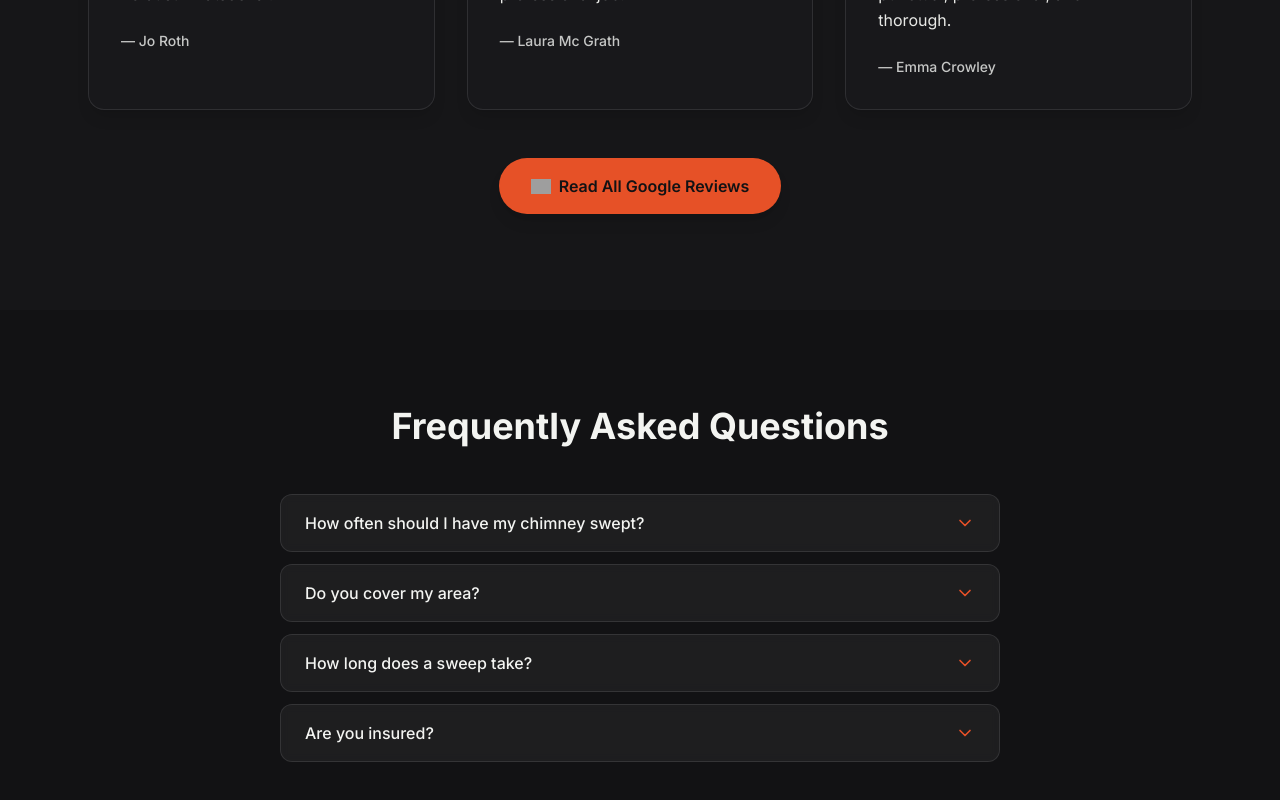
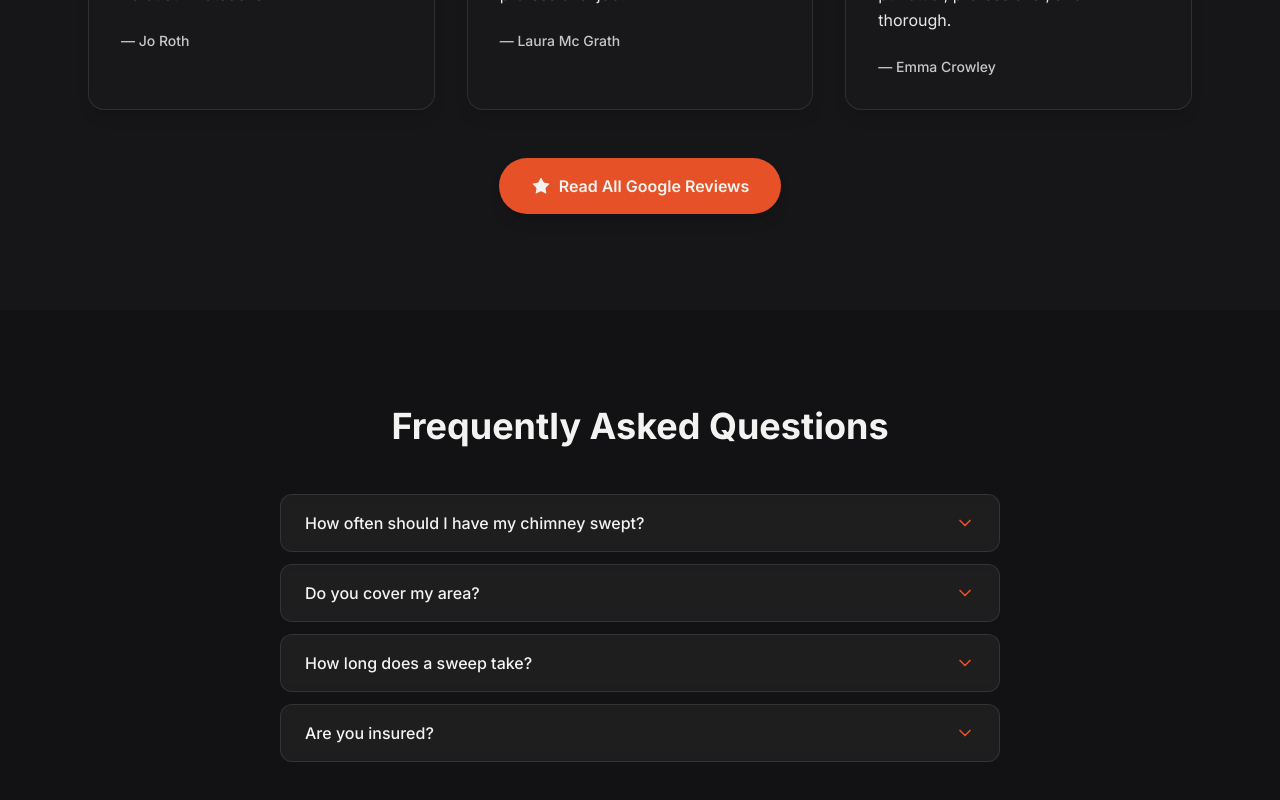
Before and after one commit to davyj93/automatic-octo-lamp, a React (Vite) app: page / in a window 1280 px wide. Shown: the part 3352-4152 px from the top of the page. Built offline with nearby package versions, Linux system fonts and the light colour scheme; grey boxes are pictures that could not be loaded.

Commit message:
Design: Improve contrast on Google review button

```diff
--- a/src/components/Testimonials.jsx
+++ b/src/components/Testimonials.jsx
@@ -95,15 +95,9 @@ export default function Testimonials() {
             rel="noopener noreferrer"
             whileHover={{ scale: 1.02, boxShadow: '0 8px 30px rgba(230, 81, 39, 0.4)' }}
             whileTap={{ scale: 0.98 }}
-            className="inline-flex items-center gap-2 rounded-full bg-accent px-8 py-4 text-base font-semibold text-charcoal shadow-lg transition"
+            className="inline-flex items-center justify-center gap-2 rounded-full bg-accent px-8 py-4 text-base font-semibold text-cream shadow-lg transition hover:bg-accent-600"
           >
-            <img
-              src="https://www.gstatic.com/images/branding/product/1x/googleg_48dp.png"
-              alt="Google"
-              className="h-5 w-5 object-contain"
-              width={20}
-              height={20}
-            />
+            <Star className="h-5 w-5 fill-cream text-cream" strokeWidth={0} />
             Read All Google Reviews
           </motion.a>
         </motion.div>
```
